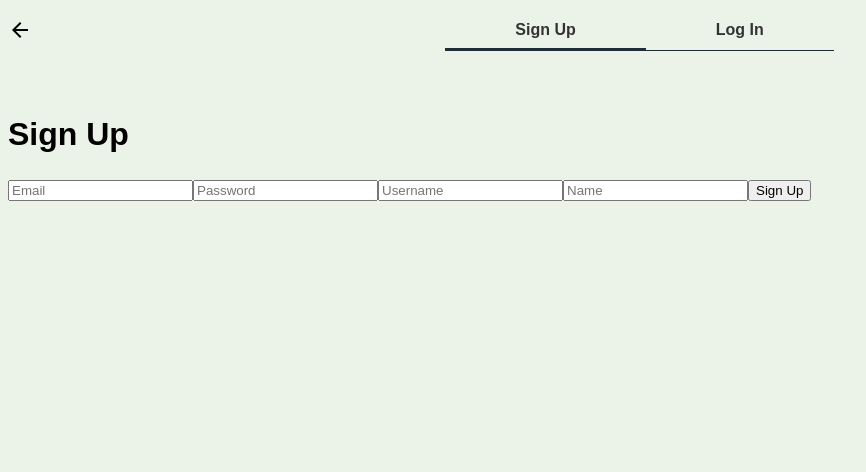
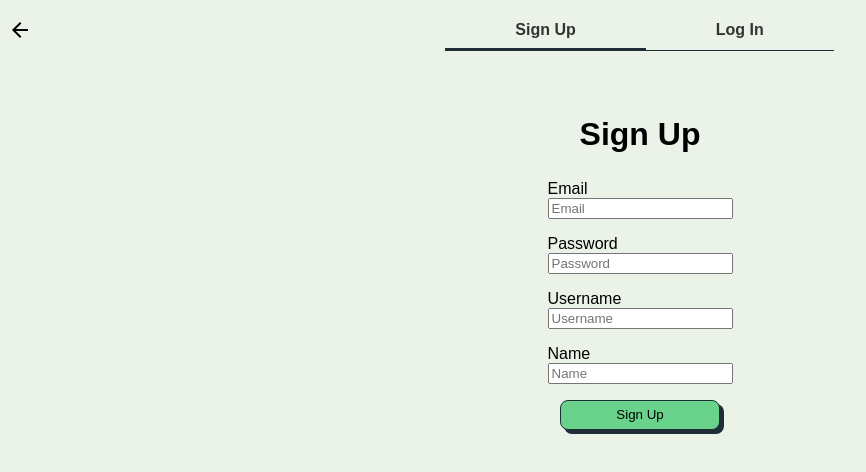
Before and after one commit to bhardwajaman1998/Cosmic-Chaos-Skillbridge, a React (Create React App) app in the folder client/: page /SignUp in a window 1280 px wide. Shown: the top 472 px of the page, without its empty margins (0-866 px from the left). Built offline with nearby package versions, Linux system fonts and the light colour scheme.

Commit message:
added styling for SignIn/SignUp

```diff
--- a/client/src/components/Authentication/SignIn.js
+++ b/client/src/components/Authentication/SignIn.js
@@ -26,19 +26,20 @@ const SignIn = () => {
   };
 
   return (
-
-    <div className='authentication-form'>
+    <div>
       <AuthNavigation />
+      <div className='authentication-form'>
       <h2>Sign In</h2>
       <div className="custom-input-label-wrapper">
         <label for="Email">Email</label>
-        <input type="email"  value={email} onChange={(e) => setEmail(e.target.value)} />
+        <input type="email"  placeholder='Email' value={email} onChange={(e) => setEmail(e.target.value)} />
       </div>
       <div className="custom-input-label-wrapper">
         <label for="password">Password</label>
         <input id='password' type="password" placeholder="Password" value={password} onChange={(e) => setPassword(e.target.value)} />
       </div>
       <button className="auth-buttons" onClick={handleSignIn}>Sign In</button>
+      </div>
     </div>
   );
 };
--- a/client/src/components/Authentication/SignUp.js
+++ b/client/src/components/Authentication/SignUp.js
@@ -39,14 +39,28 @@ const SignUp = () => {
   return (
     <div>
       <AuthNavigation />
-      <h2>Sign Up</h2>
-      <input type="email" placeholder="Email" value={email} onChange={(e) => setEmail(e.target.value)} name="email" />
-      <input type="password" placeholder="Password" value={password} onChange={(e) => setPassword(e.target.value)} />
-      <input type="text" placeholder="Username" value={username} onChange={(e) => setUsername(e.target.value)} />
-      <input type="text" placeholder="Name" value={name} onChange={(e) => setName(e.target.value)} />
-      <button onClick={handleSignUp}>Sign Up</button>
-      {/* Display a success message if sign-up is successful */}
-      {isSignUpSuccessful && <p>Successfully signed up!</p>}
+      <div className="authentication-form">
+        <h2>Sign Up</h2>
+        <div className="custom-input-label-wrapper">
+          <label for='email'>Email</label>
+          <input type="email" id='email' placeholder="Email" value={email} onChange={(e) => setEmail(e.target.value)} name="email" />
+        </div>
+        <div className="custom-input-label-wrapper">
+          <label for='password'>Password</label>
+          <input type="password" id='password' placeholder="Password" value={password} onChange={(e) => setPassword(e.target.value)} />
+        </div>
+        <div className="custom-input-label-wrapper">
+          <label for='username'>Username</label>
+          <input type="text" id='username' placeholder="Username" value={username} onChange={(e) => setUsername(e.target.value)} />
+        </div>
+        <div className="custom-input-label-wrapper">
+          <label for='name'>Name</label>
+          <input type="text" id='name' placeholder="Name" value={name} onChange={(e) => setName(e.target.value)} />
+        </div>
+        <button className="auth-buttons" onClick={handleSignUp}>Sign Up</button>
+        {/* Display a success message if sign-up is successful */}
+        {isSignUpSuccessful && <p>Successfully signed up!</p>}
+      </div>
     </div>
   );
 };
--- a/client/src/styles.scss
+++ b/client/src/styles.scss
@@ -195,6 +195,19 @@ align-items: center;
   width: 100%;
   // margin: 2px;
   transition: height 0.3s;
+}
+
+.authentication-form{
+  display: flex;
+  flex-flow: column wrap;
+  align-items: center;
+  justify-content: center;
+}
+
+.custom-input-label-wrapper{
+  display: flex;
+  flex-flow: column;
+  margin-bottom: 1rem;
 }
 
 
```
